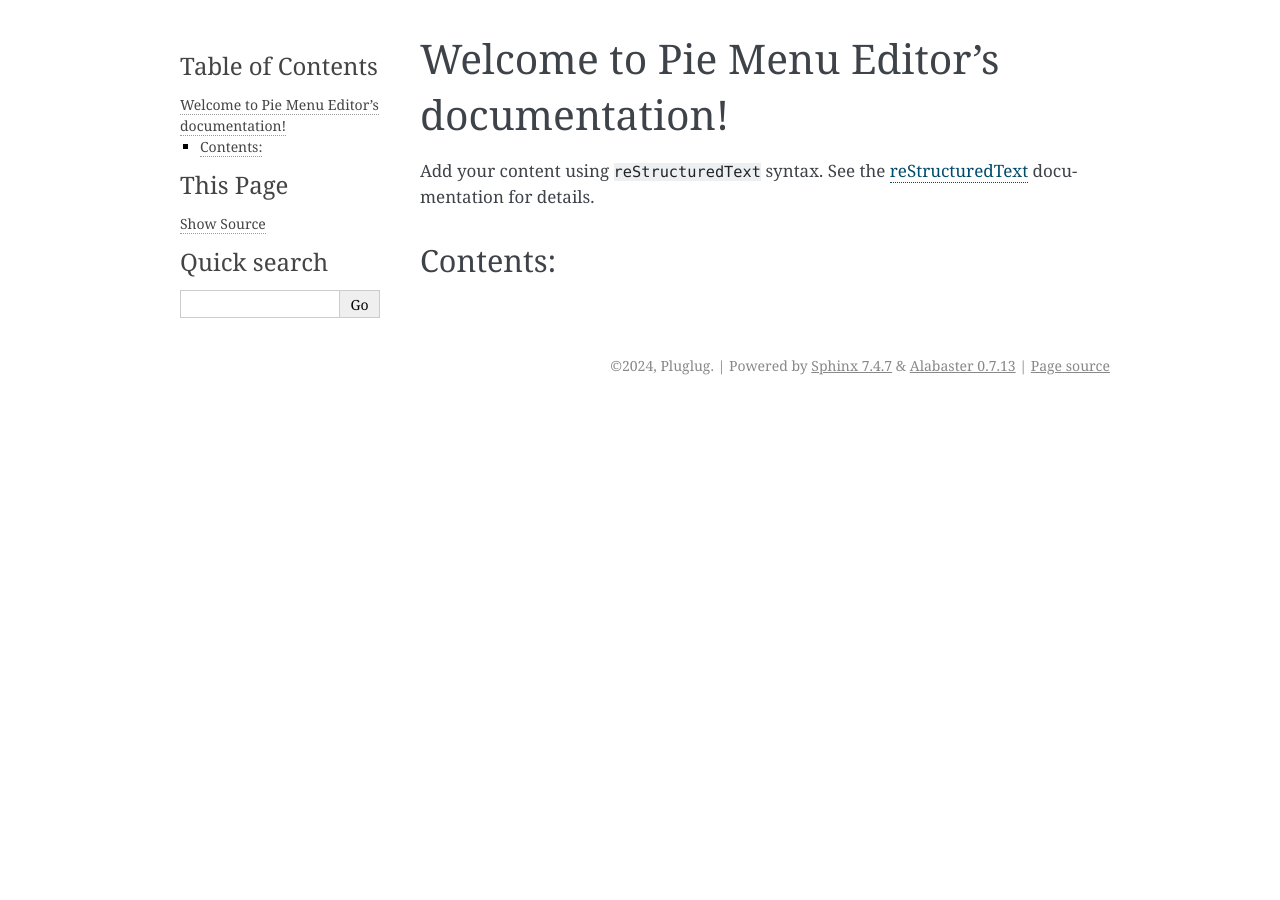
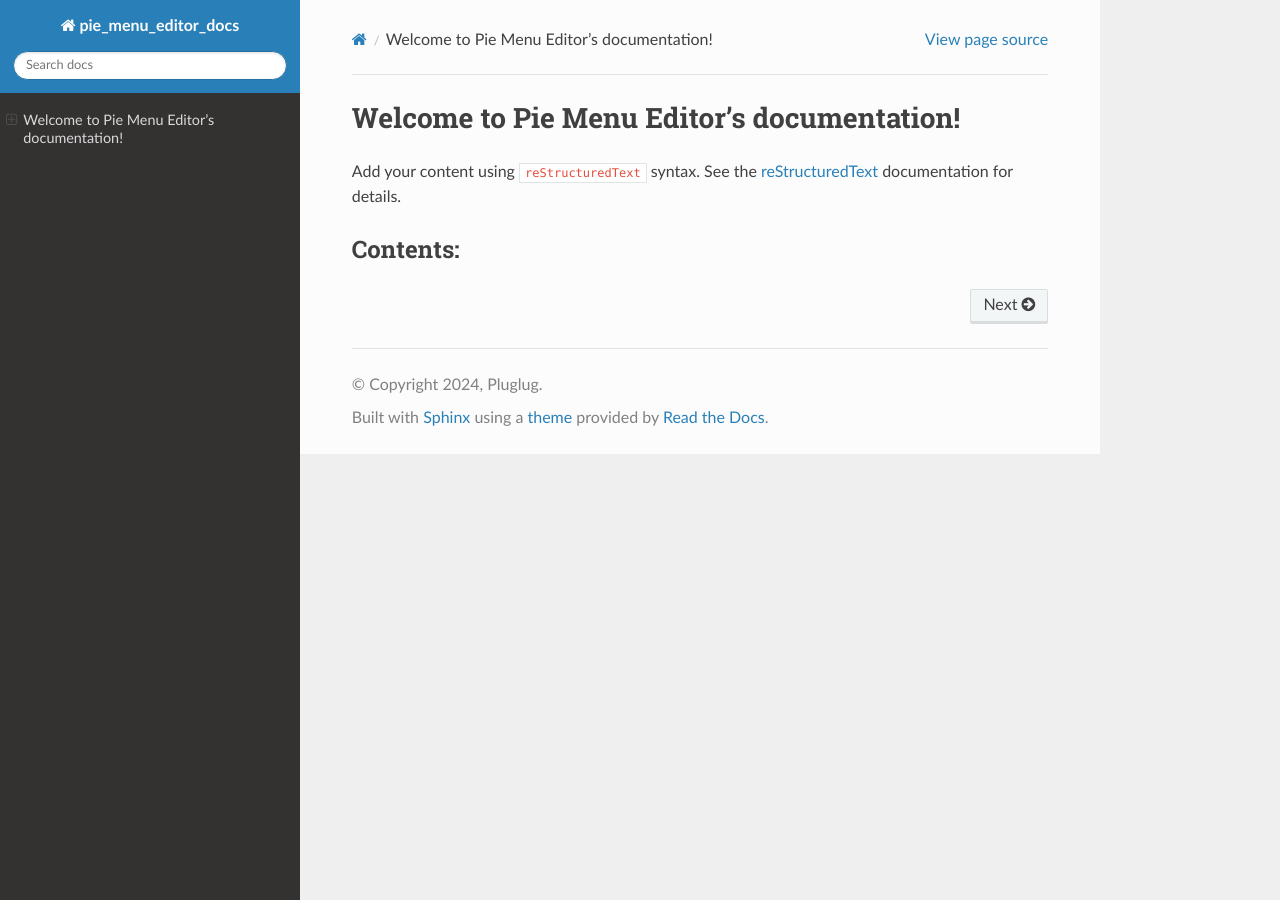
Before and after one commit to Pluglug/test-docs, a Sphinx documentation site: the page built from docs/source/index.rst, in a window 1280 px wide. Built offline with Sphinx 7.4.7 and the Read the Docs theme 3.1.0, drawn with Linux system fonts in a browser that asks for light colours.

Commit message:
Update Sphinx configuration to use 'sphinx_rtd_theme' for HTML output

```diff
--- a/docs/source/conf.py
+++ b/docs/source/conf.py
@@ -13,7 +13,7 @@
 # -- General configuration ---------------------------------------------------
 # https://www.sphinx-doc.org/en/master/usage/configuration.html#general-configuration
 
-extensions = []
+extensions = ["sphinx_rtd_theme"]
 
 templates_path = ['_templates']
 exclude_patterns = []
@@ -23,5 +23,6 @@
 # -- Options for HTML output -------------------------------------------------
 # https://www.sphinx-doc.org/en/master/usage/configuration.html#options-for-html-output
 
-html_theme = 'alabaster'
+# html_theme = 'alabaster'
+html_theme = 'sphinx_rtd_theme'
 html_static_path = ['_static']
```
